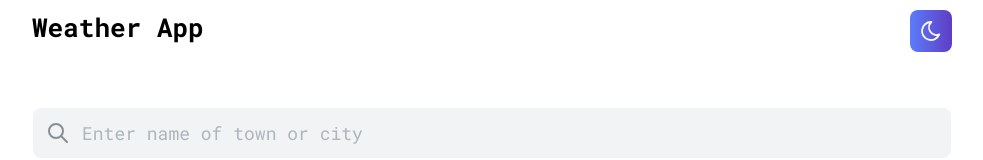
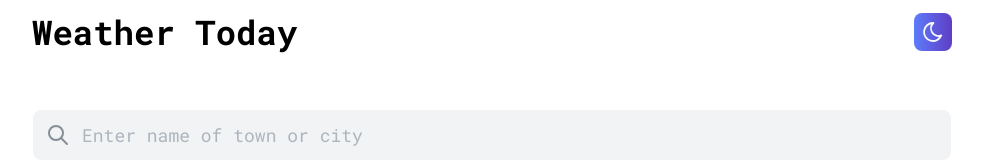
Before and after one commit to moodyKroko/weather-app, a React (Vite) app: page / in a window 1280 px wide. Shown: the top 160 px of the page, without its empty margins (148-1131 px from the left). Built offline with nearby package versions, Linux system fonts and the light colour scheme; no server answers.

Commit message:
update navbar contents dimensions and change app title

```diff
--- a/src/components/Navbar.tsx
+++ b/src/components/Navbar.tsx
@@ -5,8 +5,8 @@ export default function Navbar() {
   return (
     <header>
       <Container size="md" m="auto" p="xs">
-        <Flex justify="space-between" px="xs">
-          <Title order={2}>Weather App</Title>
+        <Flex align="center" justify="space-between" px="xs">
+          <Title order={1}>Weather Today</Title>
           <ToggleColorScheme />
         </Flex>
       </Container>
--- a/src/components/ToggleColorScheme.tsx
+++ b/src/components/ToggleColorScheme.tsx
@@ -32,7 +32,7 @@ export default function ToggleColorScheme() {
         <ActionIcon
           onClick={toggleColorScheme}
           variant="gradient"
-          size={42}
+          size={38}
           radius="md"
           gradient={currentGradient}
           aria-label="Toggle color scheme"
@@ -40,7 +40,7 @@ export default function ToggleColorScheme() {
           {computedColorScheme === 'light' ? (
             <IconMoon size="1.5rem" stroke={1.8} />
           ) : (
-            <IconSun size="1.7rem" stroke={1.8} />
+            <IconSun size="1.5rem" stroke={1.8} />
           )}
         </ActionIcon>
       </motion.div>
```
